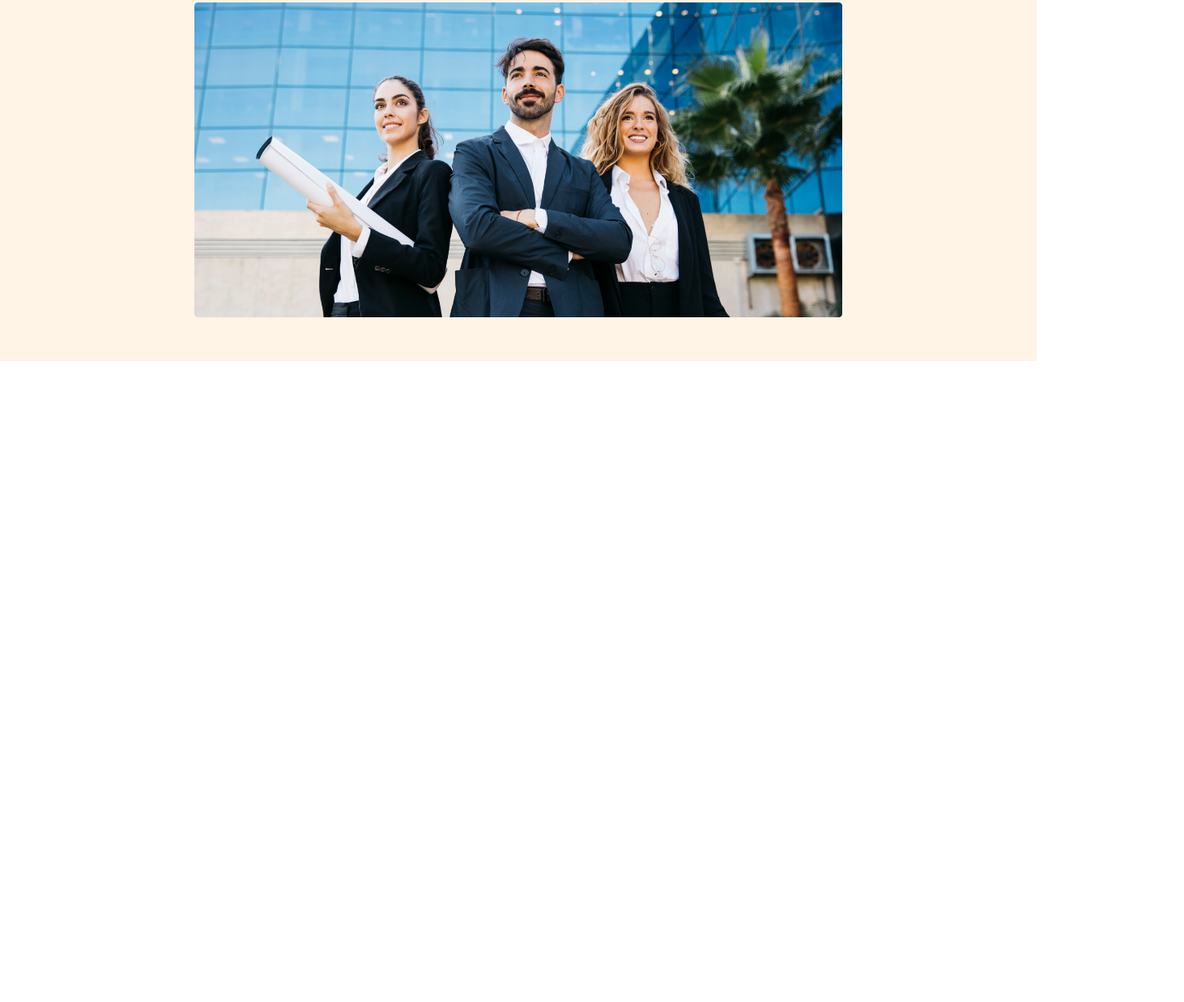
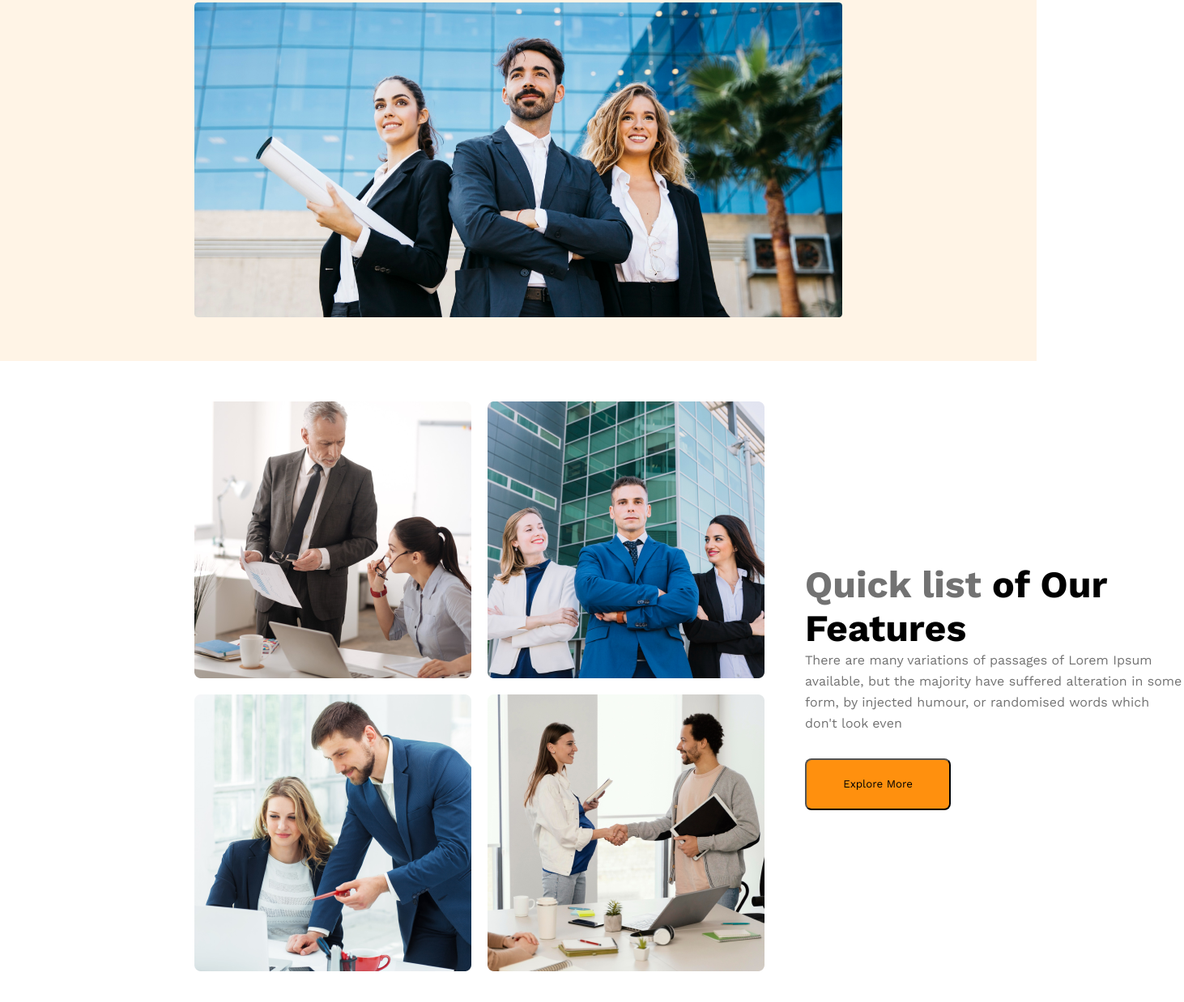
Before and after one commit to FahimReshad/g3-architect-websites, a plain HTML site: page index.html in a window 1280 px wide. Shown: the part 499-1737 px from the top of the page at 81% size, 1462 px wide, since content can reach past the window. Before the commit the page ends 945 px from the top, so only its background shows below. Drawn offline with nearby package versions, Linux system fonts and the light colour scheme.

Commit message:
working on team section

```diff
--- a/index.html
+++ b/index.html
@@ -7,7 +7,7 @@
     <link rel="stylesheet" href="styles/style.css">
 </head>
 <body>
-    <header>
+    <header class="primary">
         <nav>
             <h3>G3 Architects</h3>
             <ul>
@@ -27,8 +27,20 @@
                 <img src="images/banner.png" alt="">
         </div>
     </header>
-    <main>
-
+    <main class="primary">
+        <div class="team-container">
+            <div class="team-card">
+                <img src="images/team1.png" alt="">
+                <img src="images/team2.png" alt="">
+                <img src="images/team3.png" alt="">
+                <img src="images/team4.png" alt="">
+            </div>
+            <div>
+                <h3 class="team-title"><span class="quick-list">Quick list</span> of Our Features</h3>
+                <p class="paragraph">There are many variations of passages of Lorem Ipsum available, but the majority have suffered alteration in some form, by injected humour, or randomised words which don't look even</p>
+                <button class="primary-btn">Explore More</button>
+            </div>
+        </div>
     </main>
     <footer>
 
--- a/styles/style.css
+++ b/styles/style.css
@@ -16,10 +16,13 @@
     border-radius: 8px;
    background-color: #FF900E;
 }
+.primary{
+    padding: 50px 240px;
+}
                           /* * header styles */
 header{
     background-color: rgba(255, 144, 14, 0.10);
-    padding: 50px 240px;
+
 }
 nav{
     display: flex;
@@ -55,6 +58,32 @@ nav li a{
 .banner img{
     width: 100%;
 }
+                                  /* team section  */
+.team-container{
+    display: flex;
+    gap: 50px;
+    align-items: center;
+
+}
+.team-card{
+    display: grid;
+    grid-template-columns: repeat(2, 1fr);
+    gap: 20px;
+}
+.team-title{
+   width: 468px;
+   font-size: 2.9rem;
+}
+.quick-list{
+    color: #727272;
+    font-weight: 700;
+}
+
+
+
+
+
+
 
 /* media queries*/
 
```
